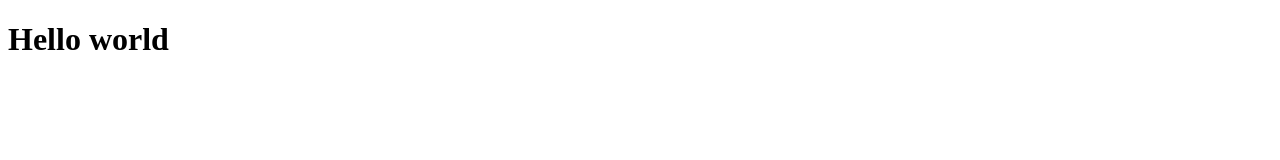
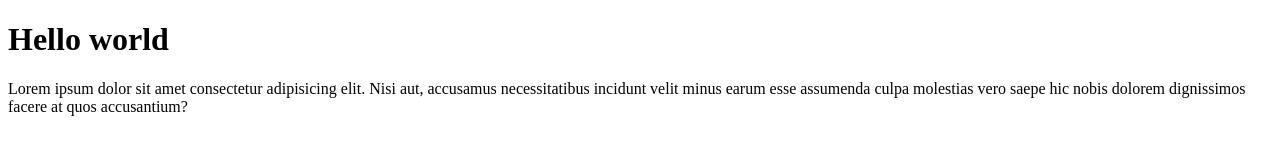
Before and after one commit to Nonameeeee123/test4, a plain HTML site: page index.html in a window 1280 px wide. Drawn offline with Linux system fonts and the light colour scheme.

Commit message:
Mengubah dan menambahkan teks

```diff
--- a/index.html
+++ b/index.html
@@ -5,11 +5,13 @@
     <meta charset="UTF-8">
     <meta http-equiv="X-UA-Compatible" content="IE=edge">
     <meta name="viewport" content="width=device-width, initial-scale=1.0">
-    <title>Document</title>
+    <title>Coba Git</title>
 </head>
 
 <body>
     <h1>Hello world</h1>
+    <p>Lorem ipsum dolor sit amet consectetur adipisicing elit. Nisi aut, accusamus necessitatibus incidunt velit minus
+        earum esse assumenda culpa molestias vero saepe hic nobis dolorem dignissimos facere at quos accusantium?</p>
 </body>
 
 </html>
```
